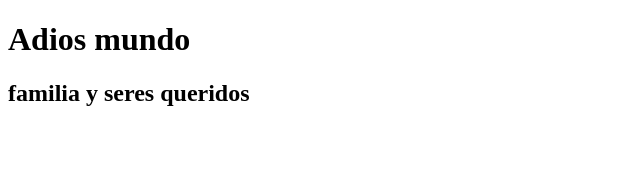
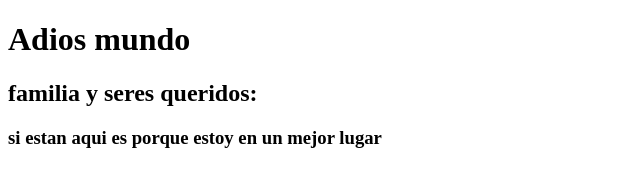
Before and after one commit to GeraMartin/adiosmundo, a plain HTML site: page index.html in a window 1280 px wide. Shown: the whole page, without its empty margins (0-640 px from the left). Drawn offline with Linux system fonts and the light colour scheme.

Commit message:
Update index.html

```diff
--- a/index.html
+++ b/index.html
@@ -7,7 +7,7 @@
 </head>
 <body>
     <h1>Adios mundo</h1>
-    <h2>familia y seres queridos</h2>
-
+    <h2>familia y seres queridos:</h2>
+    <h3>si estan aqui es porque estoy en un mejor lugar</h3>
 </body>
 </html>
```
